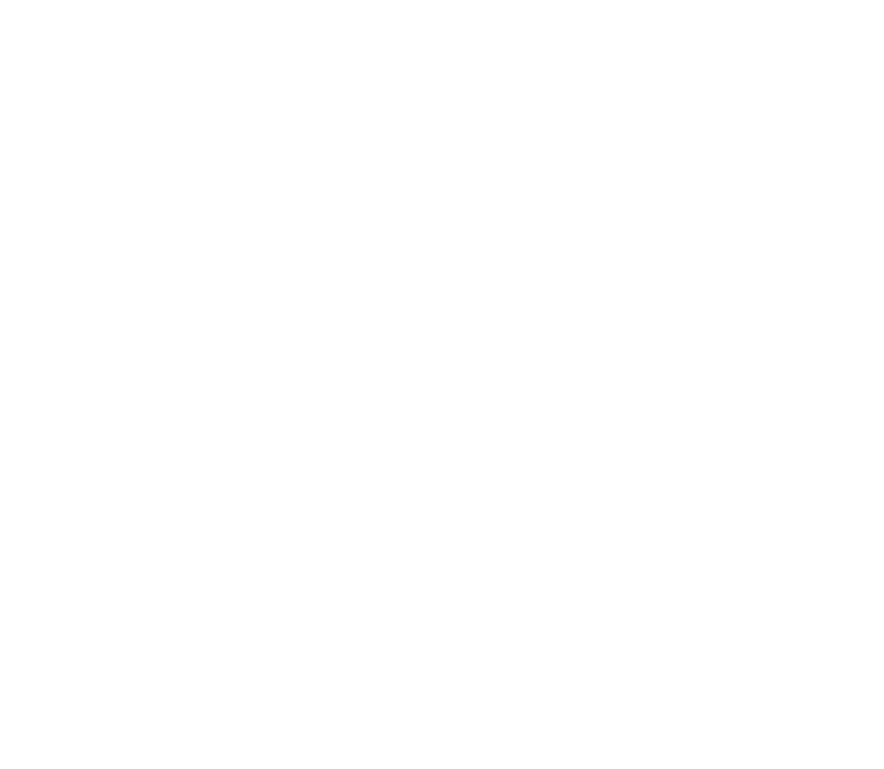
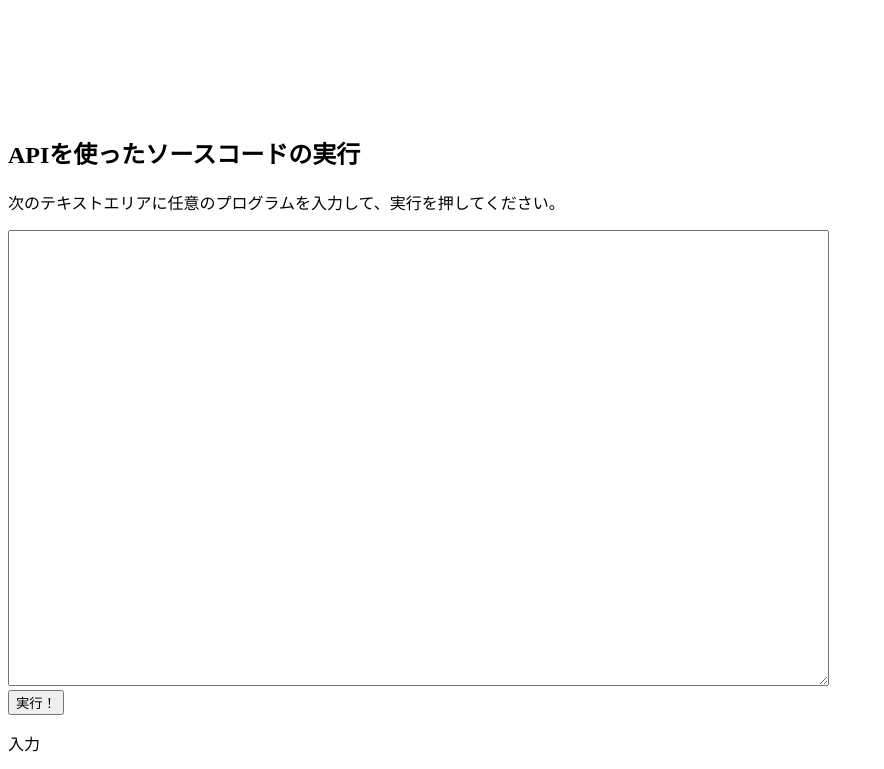
Before and after one commit to KHashimoto3/PLS_FRONT, a Vue app in the folder teikei_proto/: page / in a window 1280 px wide. Shown: the part 960-1729 px from the top of the page, without its empty margins (0-884 px from the left). Before the commit the page ends 1083 px from the top, so only its background shows below. Built offline with nearby package versions, Linux system fonts and the light colour scheme.

Commit message:
CodeRunのコンポーネントを導入

```diff
--- a/teikei_proto/src/components/CodingRoop.vue
+++ b/teikei_proto/src/components/CodingRoop.vue
@@ -73,12 +73,18 @@
         </table>
       </div>
     </div>
+    <CodeRun />
   </div>
 </template>
 
 <script>
+import CodeRun from "./CodeRun.vue";
+
 export default {
   name: "CodingRoop",
+  components: {
+    CodeRun,
+  },
   data() {
     return {
       //現在ハイライト中のテキストエリアを記録
```
